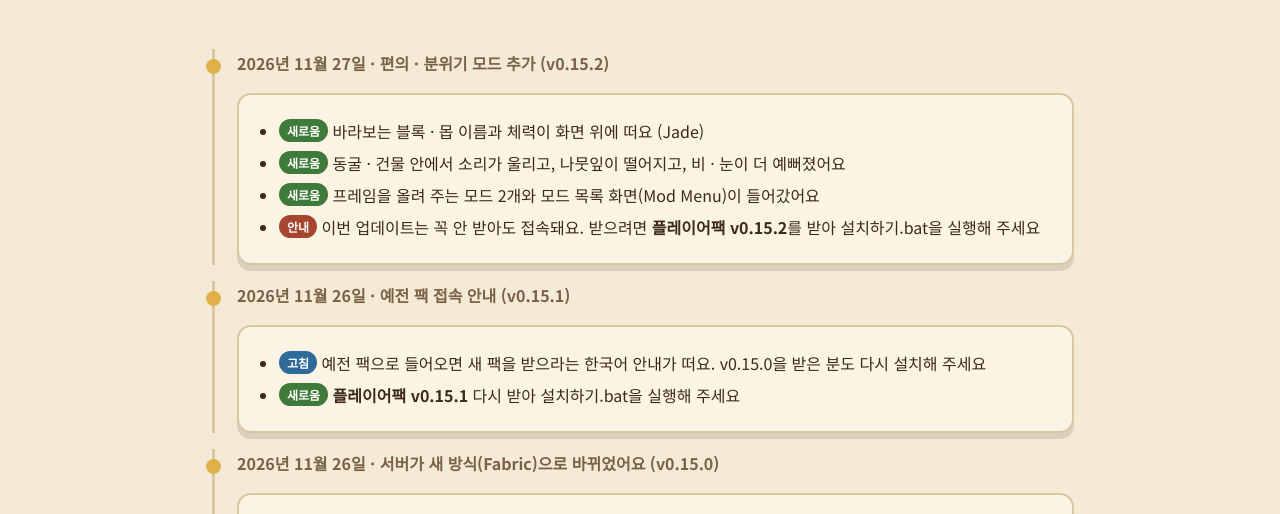
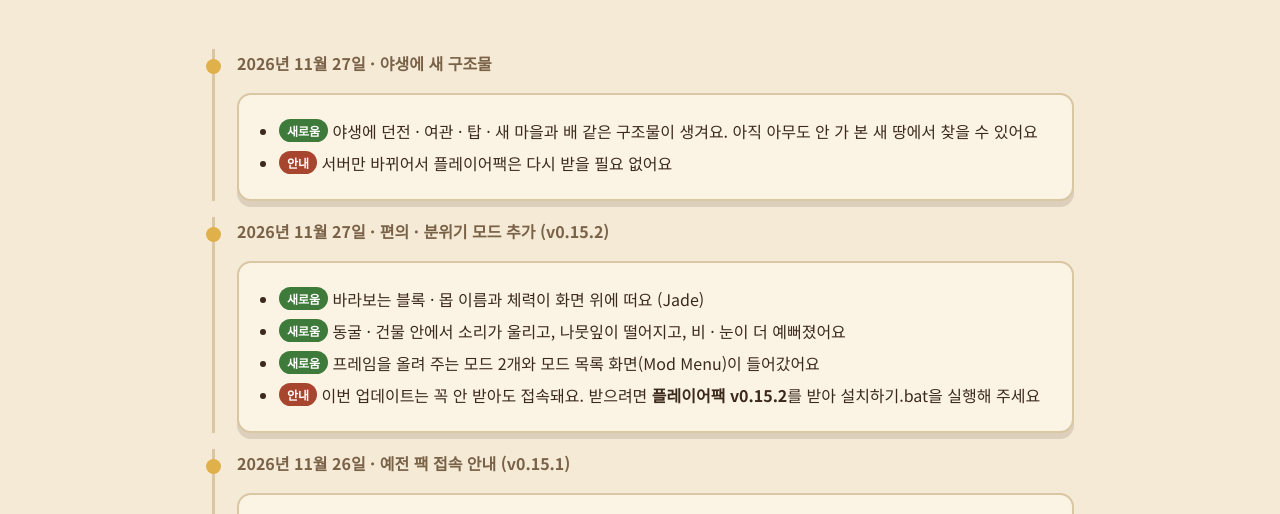
Before and after one commit to kongspace94/yoriworld, a plain HTML site: page updates.html in a window 1280 px wide. Shown: the part 219-733 px from the top of the page. Drawn offline with Linux system fonts and the light colour scheme.

Commit message:
업데이트 소식: 야생 구조물 모드, 크레딧
Co-Authored-By: Claude Opus 5.5 <noreply@anthropic.com>

```diff
--- a/updates.html
+++ b/updates.html
@@ -25,6 +25,15 @@
 
 <main class="wrap">
   <section>
+    <div class="update">
+      <p class="date">2026년 11월 27일 · 야생에 새 구조물</p>
+      <div class="card">
+        <ul>
+          <li><span class="badge b-new">새로움</span> 야생에 던전 · 여관 · 탑 · 새 마을과 배 같은 구조물이 생겨요. 아직 아무도 안 가 본 새 땅에서 찾을 수 있어요</li>
+          <li><span class="badge b-change">안내</span> 서버만 바뀌어서 플레이어팩은 다시 받을 필요 없어요</li>
+        </ul>
+      </div>
+    </div>
     <div class="update">
       <p class="date">2026년 11월 27일 · 편의 · 분위기 모드 추가 (v0.15.2)</p>
       <div class="card">
```
Also changed, not shown: credits.html (+1 -0 lines).
